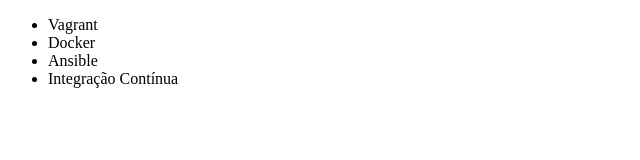
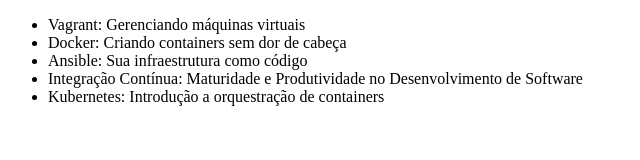
Before and after one commit to bernardocecchetto/alura-git, a plain HTML site: page index.html in a window 1280 px wide. Shown: the whole page, without its empty margins (0-640 px from the left). Drawn offline with Linux system fonts and the light colour scheme.

Commit message:
Projeto finalizado com todas as alteracoes necessarias

```diff
--- a/index.html
+++ b/index.html
@@ -2,14 +2,15 @@
 <html lang="en">
 <head>
     <meta charset="UTF-8">
-    <title>Cursos da Alura</title>
+    <title>Lista de Cursos de DevOps da Alura</title>
 </head>
 <body>
     <ul>
-        <li>Vagrant</li>
-        <li>Docker</li>
-        <li>Ansible</li>
-        <li>Integração Contínua</li>
+        <li>Vagrant: Gerenciando máquinas virtuais</li>
+        <li>Docker: Criando containers sem dor de cabeça</li>
+        <li>Ansible: Sua infraestrutura como código</li>
+        <li>Integração Contínua: Maturidade e Produtividade no Desenvolvimento de Software</li>
+        <li>Kubernetes: Introdução a orquestração de containers</li>
     </ul>
 </body>
 </html>
```
Also changed, not shown: 1 other file.
